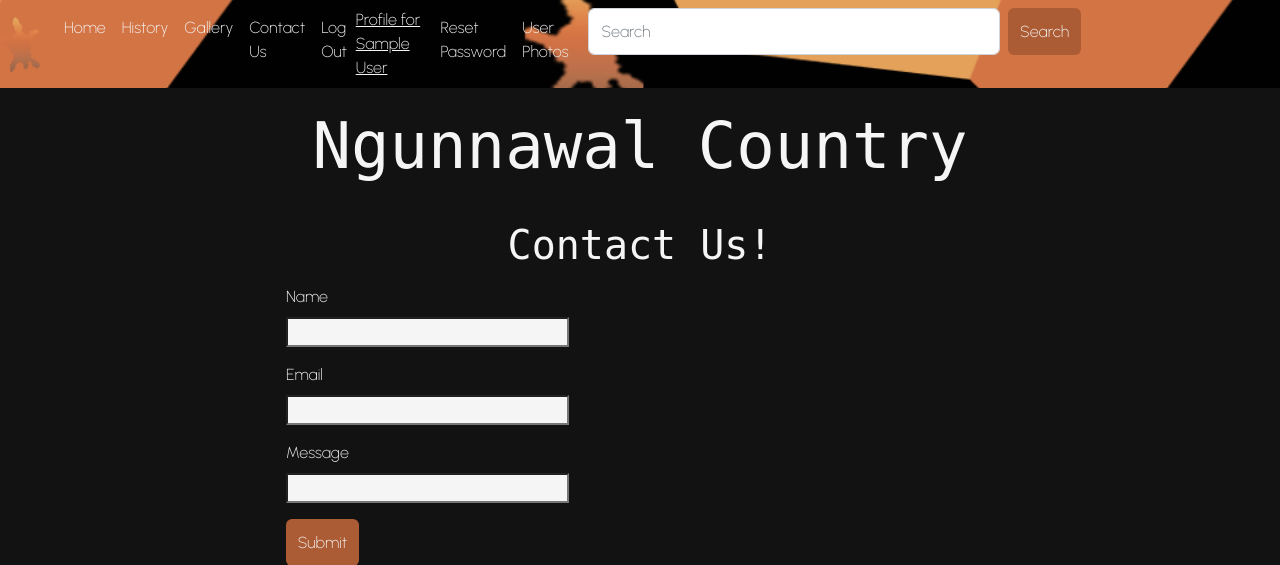
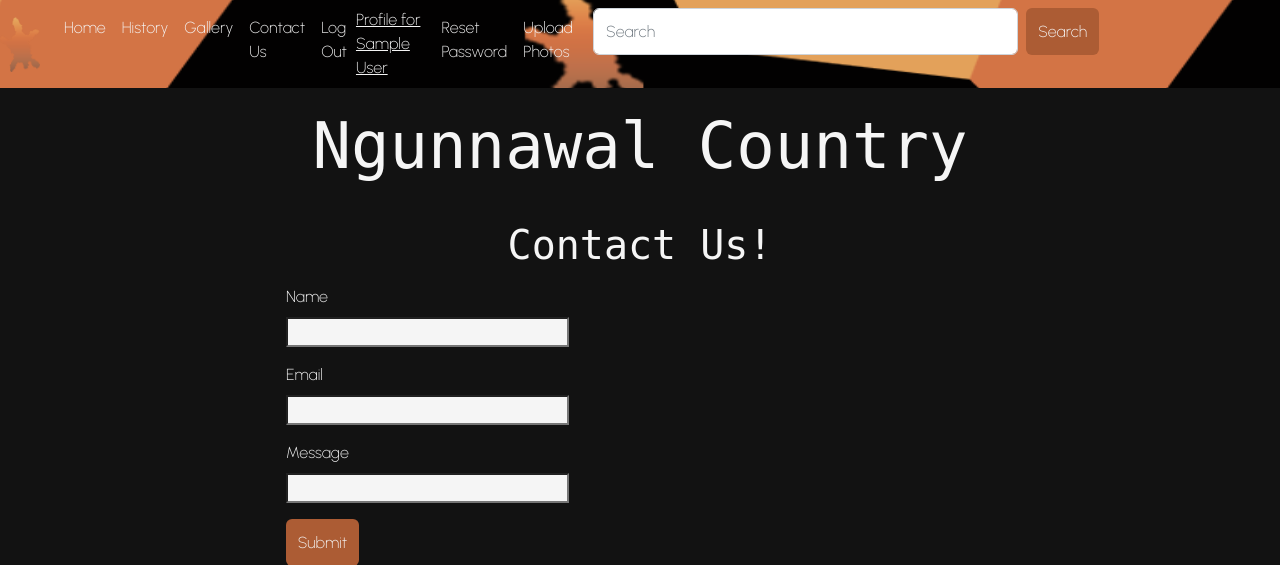
Before and after one commit to 4060269/NgunnawalCountryFlaskAssessment5-6-7, a Flask app: page /contact in a window 1280 px wide. Shown: the top 565 px of the page. Run offline with Flask 2, Linux system fonts and the light colour scheme; the visitor is signed in with stand-in values (Sample User, id 1); data comes from the database, SQL or seed files in the repository; some libraries are stand-ins or nearby versions; some web fonts are replaced.

Commit message:
update, userphotos.html to uploadphotos.html

```diff
--- a/app.py
+++ b/app.py
@@ -155,7 +155,7 @@ def allowed_file(filename):
     return '.' in filename and \
            filename.rsplit('.', 1)[1].lower() in ALLOWED_EXTENSIONS
 
-@app.route('/userphotos', methods=['GET', 'POST'])
+@app.route('/uploadphotos', methods=['GET', 'POST'])
 @login_required
 def photos():
     form = PhotoUploadForm()
@@ -178,4 +178,4 @@ def photos():
             return redirect(url_for("photos"))
         else:
             flash("The File Upload failed.")
-    return render_template("userPhotos.html", title="User Photos", user=current_user, form=form, images=user_images)
+    return render_template("uploadphotos.html", title="Upload Photos", user=current_user, form=form, images=user_images)
--- a/forms.py
+++ b/forms.py
@@ -34,5 +34,5 @@ class UserProfileForm(FlaskForm):
     submit = SubmitField("Update Profile", render_kw={"class": "btn"})
 class PhotoUploadForm(FlaskForm):
     title = StringField("Image Title", validators=[DataRequired()], render_kw={"class": "text-box"})
-    image = FileField('Photo File Upload', validators=[FileRequired()]) # broken styling, need new class, so is text box above  render_kw={"class": "btn"}
+    image = FileField('Photo File Upload', validators=[FileRequired()])
     submit = SubmitField("Upload Photo", render_kw={"class": "btn"})
--- a/templates/template.html
+++ b/templates/template.html
@@ -108,7 +108,7 @@
 
                     <a class="nav-item nav-link"
                        style="color: whitesmoke;"
-                       href="/userphotos">User Photos</a>
+                       href="/uploadphotos">Upload Photos</a>
 
                     <a class="nav-item nav-link"
                        style="color: whitesmoke;"
@@ -127,7 +127,7 @@
 
                     <a class="nav-item nav-link"
                        style="color: whitesmoke;"
-                       href="/userphotos">User Photos</a>
+                       href="/uploadphotos">Upload Photos</a>
                 {% endif %}
 
                 <div class="search-box container-fluid">
--- a/templates/userphotos.html
+++ b/templates/uploadphotos.html
@@ -1,7 +1,7 @@
 {% extends 'template.html' %}
 
 {% block cellContent1 %}
-    <h2 class="section-header">User Photos</h2>
+    <h2 class="section-header">Upload Photos</h2>
 {% endblock %}
 
 {% block cellContent2 %}
```
